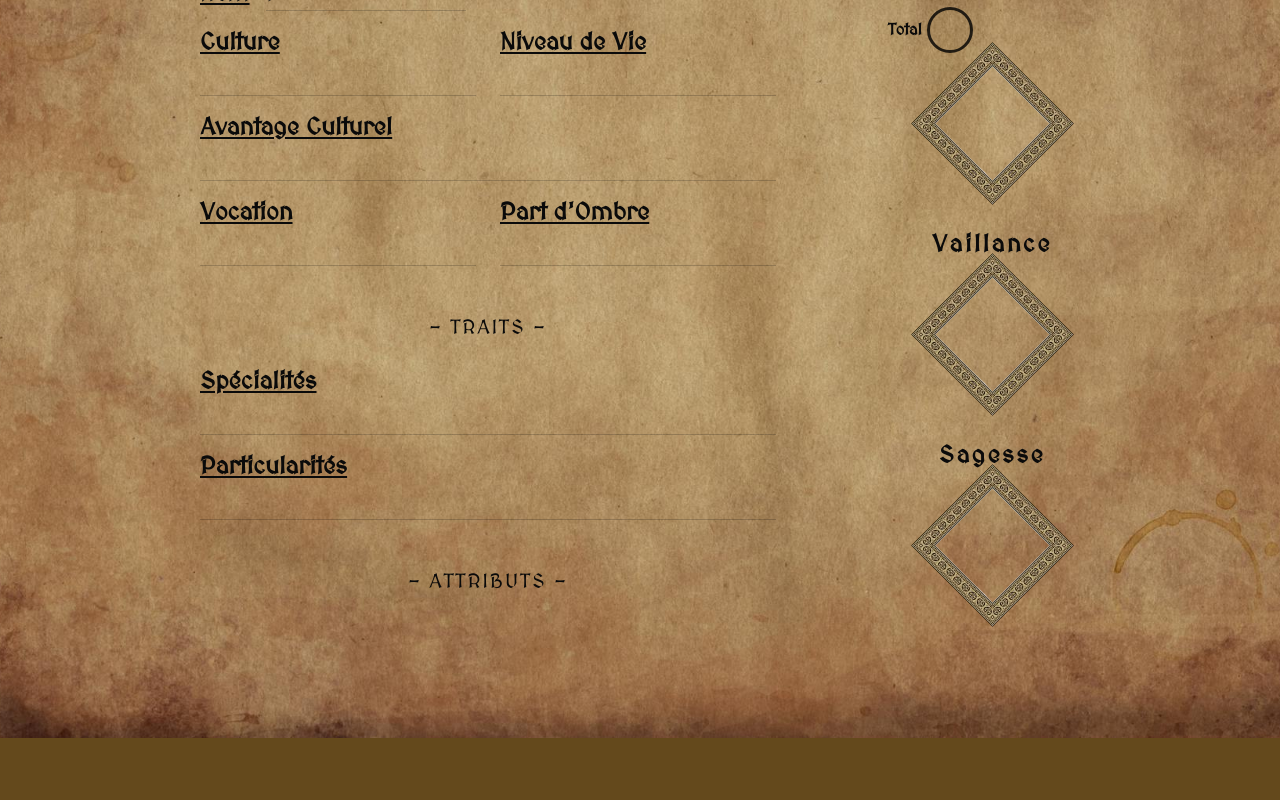
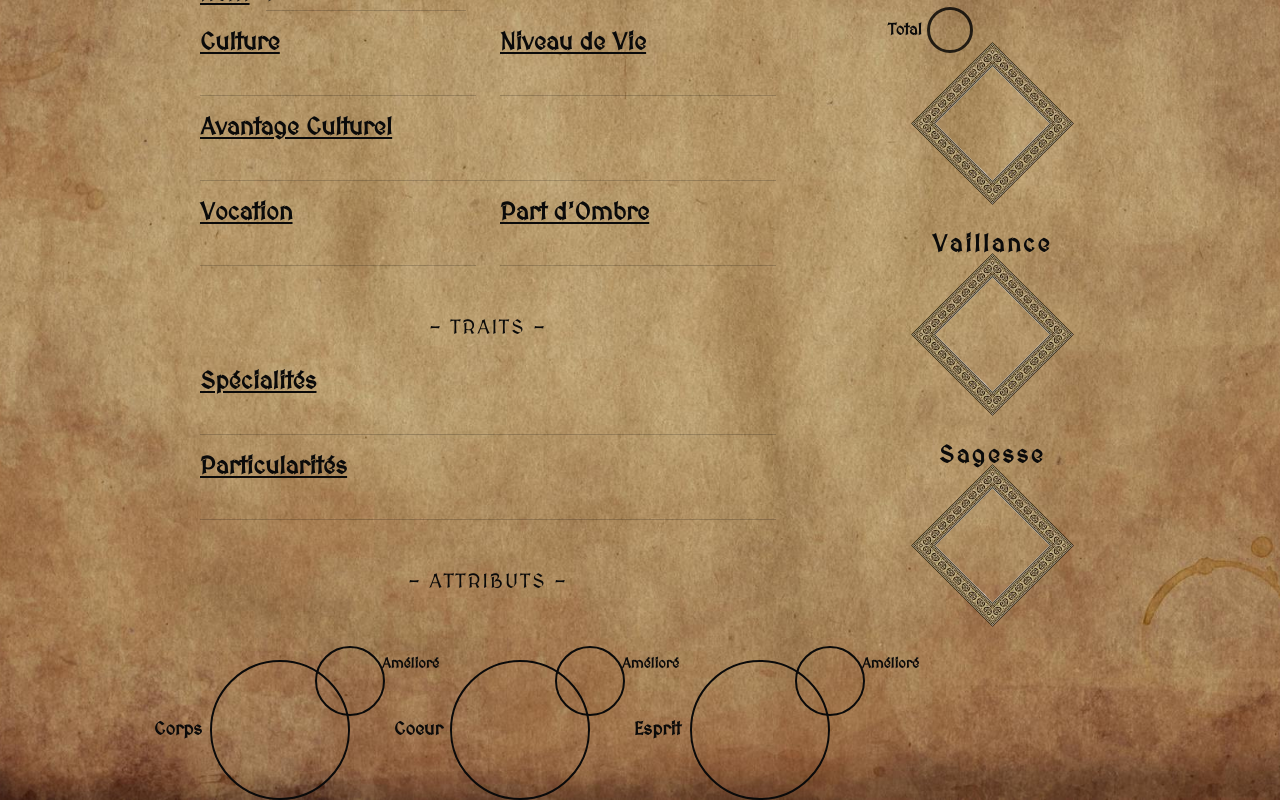
Before and after one commit to Juntakk/anneau-unique, a Next.js app: page /1 in a window 1280 px wide. Shown: the part 267-1067 px from the top of the page. Before the commit the page ends 1005 px from the top, so only its background shows below. Built offline with nearby package versions, Linux system fonts and the light colour scheme.

Commit message:
Implement code changes to enhance functionality and improve performance

```diff
--- /dev/null
+++ b/app/[name]/components/attribute-circles.tsx
@@ -0,0 +1,39 @@
+type AttributeCirclesProps = {
+  outerLabel: string;
+  innerLabel: string;
+};
+
+const AttributeCircles = ({
+  outerLabel,
+  innerLabel,
+}: AttributeCirclesProps) => {
+  return (
+    <div className="relative w-[140px] h-[140px]">
+      {/* Label for outer input - left center */}
+      <label className="absolute left-[-3.5rem] top-1/2 -translate-y-1/2 text-lg font-semibold text-foreground">
+        {outerLabel}
+      </label>
+
+      {/* Outer Circle Input */}
+      <input
+        type="text"
+        maxLength={1}
+        className="w-full h-full rounded-full border-2 border-foreground text-center text-4xl font-bold bg-transparent outline-none"
+      />
+
+      {/* Inner Circle Input */}
+      <input
+        type="text"
+        maxLength={1}
+        className="absolute w-[70px] h-[70px] rounded-full border-2 border-foreground text-center text-2xl font-bold bg-transparent outline-none left-[75%] top-[-10%]"
+      />
+
+      {/* Label for inner input - right side */}
+      <label className="absolute left-[80%] top-[-10%] translate-x-[105%] translate-y-[40%] text-sm font-semibold text-foreground">
+        {innerLabel}
+      </label>
+    </div>
+  );
+};
+
+export default AttributeCircles;
--- a/app/[name]/components/main-page.tsx
+++ b/app/[name]/components/main-page.tsx
@@ -2,6 +2,7 @@
 
 import Image from "next/image";
 import MainInput from "./main-input";
+import AttributeCircles from "./attribute-circles";
 
 const MainPage = ({ name }: { name: string }) => {
   return (
@@ -75,6 +76,11 @@ const MainPage = ({ name }: { name: string }) => {
           ))}
         </div>
       </div>
+      <div className="flex w-3/4 justify-around items-center">
+        <AttributeCircles outerLabel="Corps" innerLabel="Amélioré" />
+        <AttributeCircles outerLabel="Coeur" innerLabel="Amélioré" />
+        <AttributeCircles outerLabel="Esprit" innerLabel="Amélioré" />
+      </div>
     </div>
   );
 };
```
Also changed, not shown: public/images/texture1.jpg (added).
